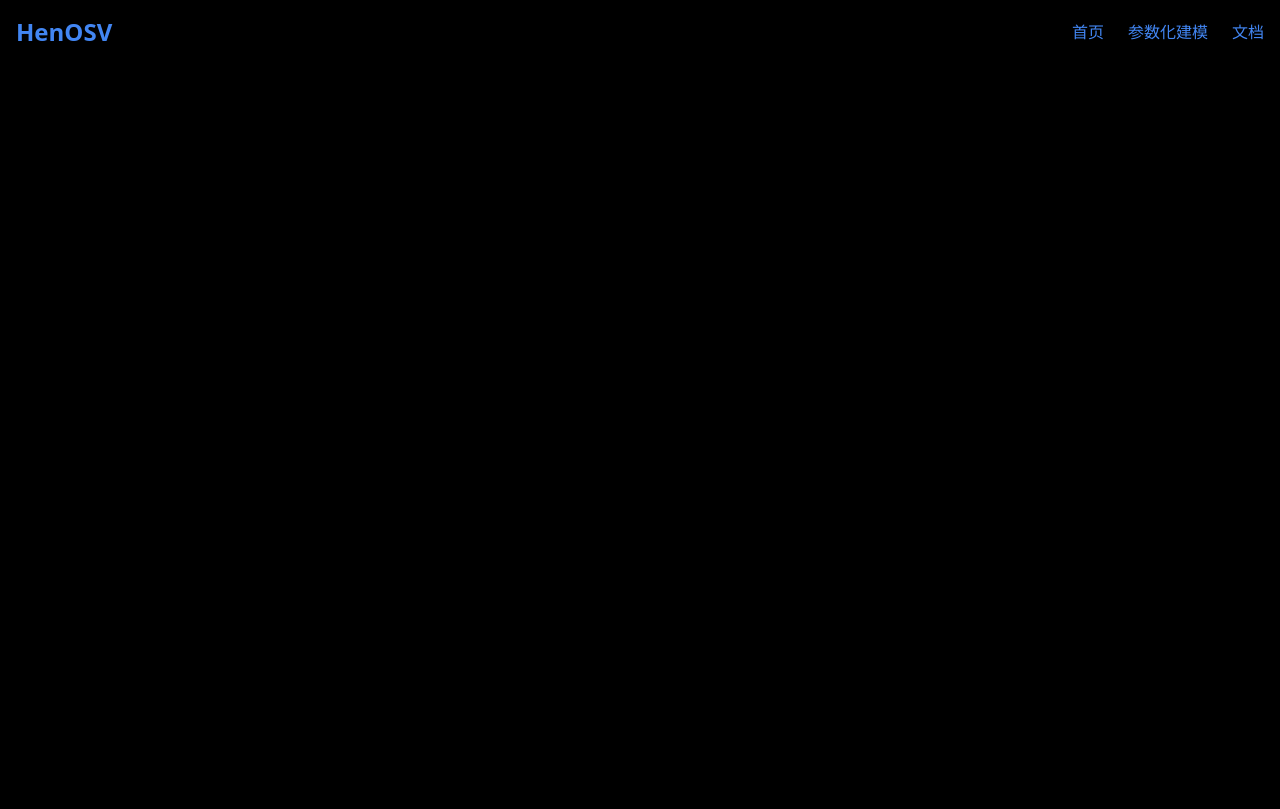
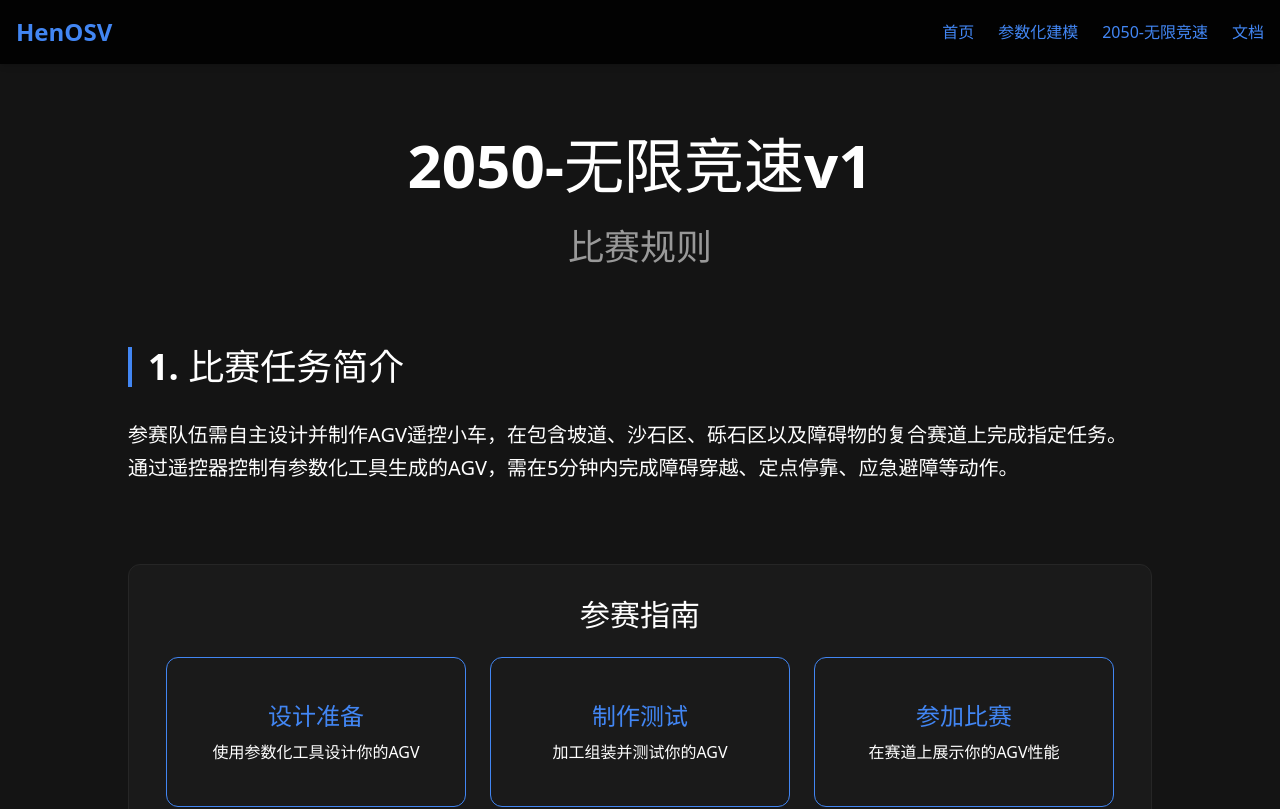
Before and after one commit to bobwu0214/HenOSV-cp, a React (Vite) app: page /HenOSV-cp/guide in a window 1280 px wide. Before the commit this address had no page. Shown: the top 809 px of the page. Built offline with nearby package versions, Linux system fonts and the light colour scheme.

Commit message:
add 2050-无限竞速

```diff
--- a/src/App.tsx
+++ b/src/App.tsx
@@ -3,6 +3,7 @@ import Navbar from "./components/Navbar";
 import Home from "./pages/Home";
 import Modeling from "./pages/Modeling";
 import Docs from "./pages/Docs";
+import Guide from "./pages/guide";
 
 function App() {
   return (
@@ -12,6 +13,7 @@ function App() {
       <Routes>
         <Route path="/" element={<Home />} />
         <Route path="/modeling" element={<Modeling />} />
+        <Route path="/guide" element={<Guide />} />
         <Route path="/docs" element={<Docs />} />
       </Routes>
     </Router>
--- a/src/components/Navbar.tsx
+++ b/src/components/Navbar.tsx
@@ -6,9 +6,9 @@ const Navbar = () => {
       <div className="container mx-auto flex justify-between items-center w-full">
         <Link to="/" className="text-2xl font-bold hover:text-gray-400 text-[#4286F3]">HenOSV</Link>
         <div className="space-x-6 flex justify-end">
-
           <Link to="/" className="hover:text-gray-400 text-[#4286F3]">首页</Link>
           <Link to="/modeling" className="hover:text-gray-400 text-[#4286F3]">参数化建模</Link>
+          <Link to="/guide" className="hover:text-gray-400 text-[#4286F3]">2050-无限竞速</Link>
           <Link to="/docs" className="hover:text-gray-400 text-[#4286F3]">文档</Link>
         </div>
       </div>
--- /dev/null
+++ b/src/pages/guide.tsx
@@ -0,0 +1,165 @@
+import React from "react";
+
+const Guide = () => {
+  return (
+    <div className="bg-[#141414] flex flex-col items-center pt-32 pb-80">
+      {/* Title Section */}
+      <div className="relative w-[758px] max-w-full">
+        <h1 className="text-white text-center font-urbanist text-6xl font-semibold leading-tight z-0">
+          2050-无限竞速v1
+        </h1>
+        <p className="text-[#999] text-center font-urbanist text-4xl font-medium z-0 mt-6">
+          比赛规则
+        </p>
+      </div>
+
+      {/* Content Section */}
+      <div className="w-[80%] mx-auto mt-20">
+        {/* 1. 比赛任务简介 */}
+        <div className="mb-16">
+          <h2 className="text-white font-urbanist text-4xl font-semibold mb-8 border-l-4 border-[#4286F3] pl-4">
+            1. 比赛任务简介
+          </h2>
+          <p className="text-white font-urbanist text-xl leading-relaxed">
+            参赛队伍需自主设计并制作AGV遥控小车，在包含坡道、沙石区、砾石区以及障碍物的复合赛道上完成指定任务。
+            通过遥控器控制有参数化工具生成的AGV，需在5分钟内完成障碍穿越、定点停靠、应急避障等动作。
+          </p>
+                  {/* 参赛指南 */}
+        <div className="mt-20 p-8 bg-[#1A1A1A] rounded-xl border border-[#262626]">
+          <h2 className="text-white font-urbanist text-3xl font-semibold mb-6 text-center">
+            参赛指南
+          </h2>
+          <div className="flex flex-wrap justify-center gap-6">
+            <div className="w-[300px] h-[150px] rounded-xl border border-[#4286F3] bg-[#1A1A1A] flex flex-col items-center justify-center px-4 py-3 hover:bg-[#1E1E1E] transition-all">
+              <h3 className="text-[#4286F3] font-urbanist text-2xl font-bold mb-2">设计准备</h3>
+              <p className="text-white font-urbanist text-center">使用参数化工具设计你的AGV</p>
+            </div>
+            <div className="w-[300px] h-[150px] rounded-xl border border-[#4286F3] bg-[#1A1A1A] flex flex-col items-center justify-center px-4 py-3 hover:bg-[#1E1E1E] transition-all">
+              <h3 className="text-[#4286F3] font-urbanist text-2xl font-bold mb-2">制作测试</h3>
+              <p className="text-white font-urbanist text-center">加工组装并测试你的AGV</p>
+            </div>
+            <div className="w-[300px] h-[150px] rounded-xl border border-[#4286F3] bg-[#1A1A1A] flex flex-col items-center justify-center px-4 py-3 hover:bg-[#1E1E1E] transition-all">
+              <h3 className="text-[#4286F3] font-urbanist text-2xl font-bold mb-2">参加比赛</h3>
+              <p className="text-white font-urbanist text-center">在赛道上展示你的AGV性能</p>
+            </div>
+          </div>
+        </div>
+        </div>
+
+        {/* 2. 比赛场地说明 */}
+        <div className="mb-16">
+          <h2 className="text-white font-urbanist text-4xl font-semibold mb-8 border-l-4 border-[#4286F3] pl-4">
+            2. 比赛场地说明
+          </h2>
+          <div className="flex flex-wrap justify-center gap-8 mb-10">
+            <img
+              src="https://nexmaker-profabx.oss-cn-hangzhou.aliyuncs.com/img/area1.png"
+              alt=""
+              className="aspect-[1.61] object-contain object-center w-full ml-[51px] max-w-[1428px] mt-[100px]"
+            />
+            <img
+              src="https://nexmaker-profabx.oss-cn-hangzhou.aliyuncs.com/img/area2.png"
+              alt=""
+              className="aspect-[1.61] object-contain object-center w-full ml-[51px] max-w-[1428px] mt-[100px]"
+            />
+
+          </div>
+
+          <h3 className="text-white font-urbanist text-2xl font-semibold mb-4">
+            赛道结构
+          </h3>
+          <ul className="text-white font-urbanist text-xl leading-relaxed list-disc pl-6 space-y-2">
+            <li>基础路段：道路两侧胶带黏贴，宽度0.7m</li>
+            <li className="mt-2">障碍区域：</li>
+            <ul className="pl-6 space-y-2 mt-2">
+              <li>坡道：木质结构，坡度10°-15°，长度2m</li>
+              <li>沙石区：厚度50mm的5-20mm粒径石英砂，长度1m</li>
+              <li>砾石区：厚度80mm的30-50mm粒径砾石，在拐角处长度1.7m</li>
+              <li>红色障碍物：赛道中段随机摆放，长宽高10cm</li>
+            </ul>
+          </ul>
+        </div>
+
+        {/* 3. 比赛流程与规则 */}
+        <div className="mb-16">
+          <h2 className="text-white font-urbanist text-4xl font-semibold mb-8 border-l-4 border-[#4286F3] pl-4">
+            3. 比赛流程与规则
+          </h2>
+
+          <h3 className="text-white font-urbanist text-2xl font-semibold mb-4">
+            3.1 比赛流程
+          </h3>
+
+          <div className="mb-8">
+            <h4 className="text-white font-urbanist text-xl font-semibold mb-2">
+              1. 设计阶段
+            </h4>
+            <ul className="text-white font-urbanist text-xl leading-relaxed list-disc pl-6 space-y-2">
+              <li>使用参数化设计工具进行车辆设计</li>
+              <li>根据比赛场地需求调整参数</li>
+              <li>检查合理性</li>
+            </ul>
+          </div>
+
+          <div className="mb-8">
+            <h4 className="text-white font-urbanist text-xl font-semibold mb-2">
+              2. 制作阶段
+            </h4>
+            <ul className="text-white font-urbanist text-xl leading-relaxed list-disc pl-6 space-y-2">
+              <li>在工作区通过3D打印机以及激光切割机等设备进行加工</li>
+              <li>使用现有的零件搭配加工后的零件组装</li>
+              <li>加上电控</li>
+            </ul>
+          </div>
+
+          <div className="mb-8">
+            <h4 className="text-white font-urbanist text-xl font-semibold mb-2">
+              3. 竞速阶段
+            </h4>
+            <ul className="text-white font-urbanist text-xl leading-relaxed list-disc pl-6 space-y-2">
+              <li>比赛开始前有10分钟调试时间</li>
+              <li>在规定时间5分钟内完成比赛（红外计时装置）</li>
+              <li>完成后的时间将在大屏幕显示</li>
+              <li>每人比赛两次机会</li>
+            </ul>
+          </div>
+
+          <h3 className="text-white font-urbanist text-2xl font-semibold mb-4">
+            3.2 评分标准
+          </h3>
+          <p className="text-white font-urbanist text-xl leading-relaxed mb-4">
+            根据时间长短决定成绩排名，以下情况增加时间：
+          </p>
+          <ul className="text-white font-urbanist text-xl leading-relaxed list-disc pl-6 space-y-2">
+            <li>坡道卡住或未通过：+5s</li>
+            <li>沙石区域冲出赛道：+5s</li>
+            <li>砾石区域冲出赛道：+5s</li>
+            <li>冲撞障碍物：+2s</li>
+            <li>其他区域冲出赛道：+1s</li>
+          </ul>
+        </div>
+
+        {/* 4. 比赛赛制 */}
+        <div className="mb-16">
+          <h2 className="text-white font-urbanist text-4xl font-semibold mb-8 border-l-4 border-[#4286F3] pl-4">
+            4. 比赛赛制
+          </h2>
+
+          <h3 className="text-white font-urbanist text-2xl font-semibold mb-4">
+            赛制机制
+          </h3>
+          <ul className="text-white font-urbanist text-xl leading-relaxed list-disc pl-6 space-y-2">
+            <li>直接决赛</li>
+            <li>奖项：一等一个，二等二个，三等三个</li>
+            <li>最佳设计奖：初赛用时最短队伍</li>
+            <li>最佳创新奖：技术文档评分最高队伍</li>
+          </ul>
+        </div>
+
+
+      </div>
+    </div>
+  );
+};
+
+export default Guide;
```
